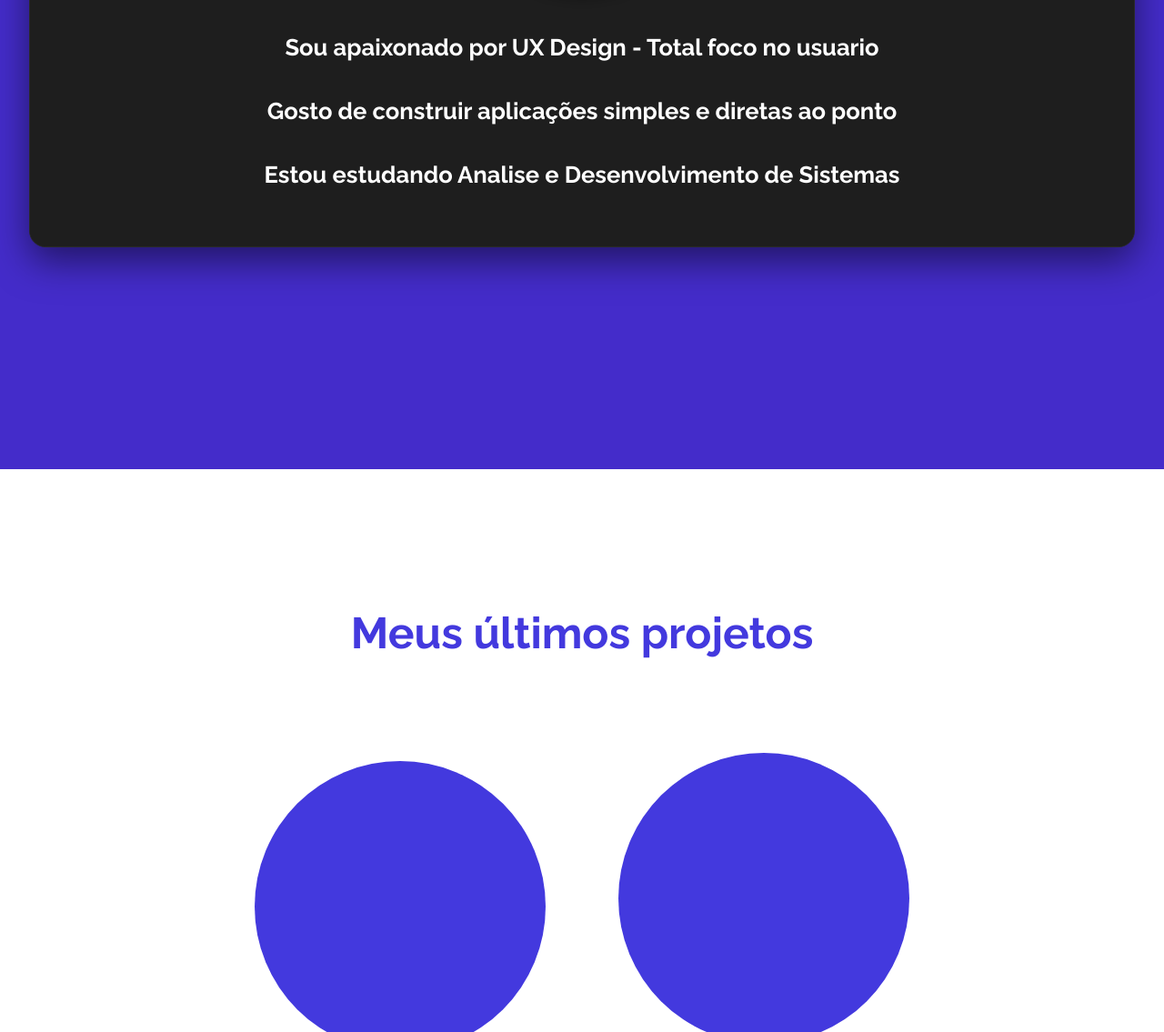
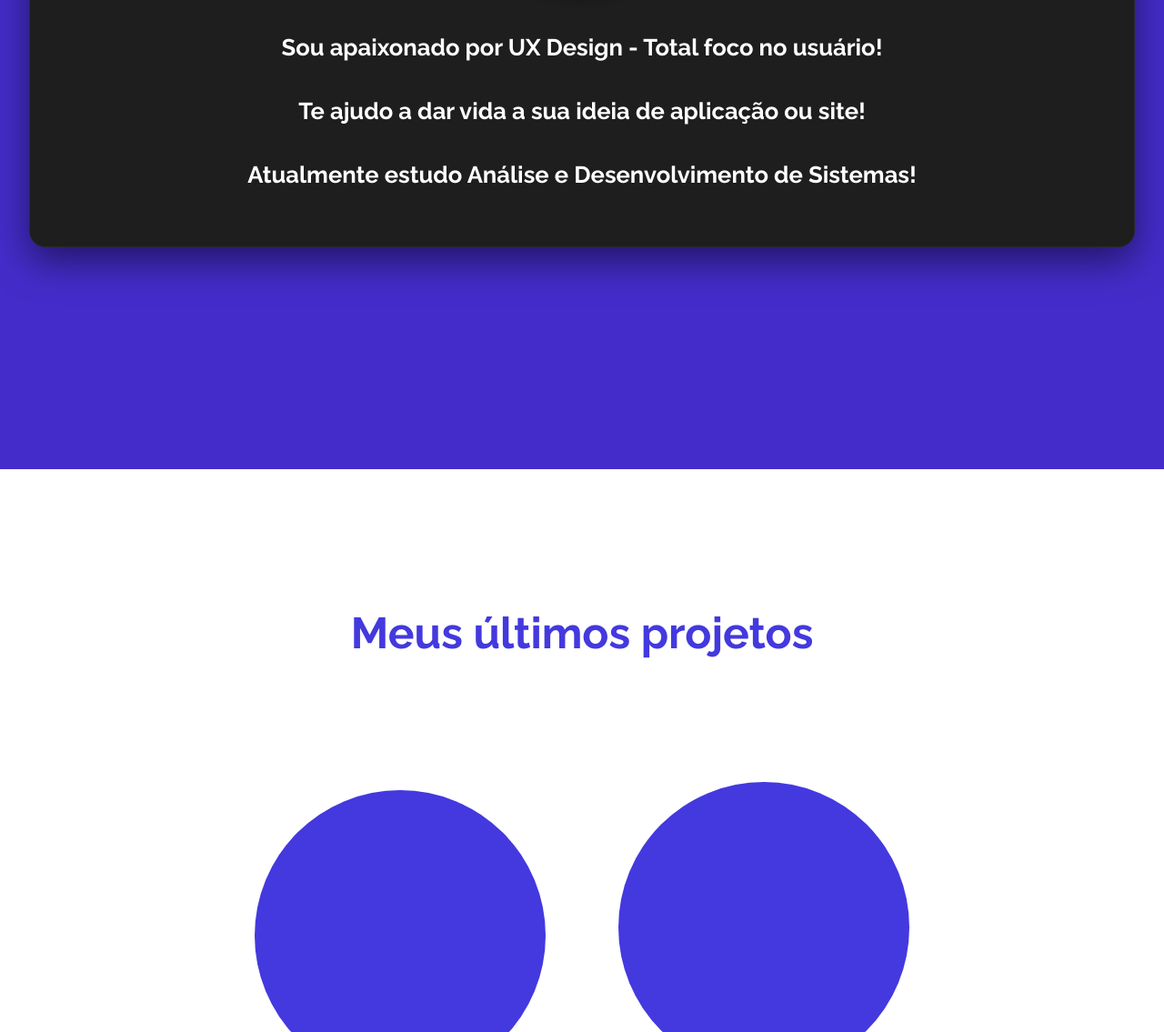
Before and after one commit to marlonseben1/portfolio-marlon, a plain HTML site: page index.html in a window 1280 px wide. Shown: the part 604-1739 px from the top of the page at 91% size. Drawn offline with Linux system fonts and the light colour scheme.

Commit message:
Ajustes finais e copys da página e em algumas margens

```diff
--- a/css/projetos.css
+++ b/css/projetos.css
@@ -16,7 +16,7 @@
   text-align: center;
   flex-wrap: wrap;
   flex-direction: column;
-  margin-bottom: 5rem;
+  margin-bottom: 2rem;
 }
 
 #titulo-secao-projetos-mobile,
@@ -25,7 +25,7 @@
   font-weight: bolder;
   width: 70%;
   color: var(--cor-primaria);
-  margin-bottom: 1.5rem;
+  margin-bottom: 3.5rem;
 }
 
 #circulo-roxo-ultimo-projeto,
@@ -79,7 +79,6 @@
     width: 100%;
     height: 100%;
     flex-wrap: wrap;
-    margin-bottom: 12rem;
   }
 
   #cards-de-projetos {
--- a/index.html
+++ b/index.html
@@ -33,13 +33,13 @@
               alt="Foto do Marlon"
             />
             <p id="primeiro-fato-sobre-mim" class="fatos">
-              Sou apaixonado por UX Design - Total foco no usuario
+              Sou apaixonado por UX Design - Total foco no usuário!
             </p>
             <p class="fatos">
-              Gosto de construir aplicações simples e diretas ao ponto
+              Te ajudo a dar vida a sua ideia de aplicação ou site!
             </p>
             <p class="fatos">
-              Estou estudando Analise e Desenvolvimento de Sistemas
+              Atualmente estudo Análise e Desenvolvimento de Sistemas!
             </p>
           </div>
         </div>
--- a/scripts.js
+++ b/scripts.js
@@ -10,14 +10,14 @@
       index++;
       setTimeout(digitar, 100);
     } else {
-      // Aparece a foto primeiro
+      // Foto vai antes
       foto.classList.add("aparecer");
 
-      // Depois aparece os fatos em sequência
+      // Fatos vão depois
       fatos.forEach((fato, i) => {
         setTimeout(() => {
           fato.classList.add("aparecer");
-        }, (i + 1) * 400); // foto aparece no 0ms, fatos com delay começando depois
+        }, (i + 1) * 400);
       });
     }
   }
```
